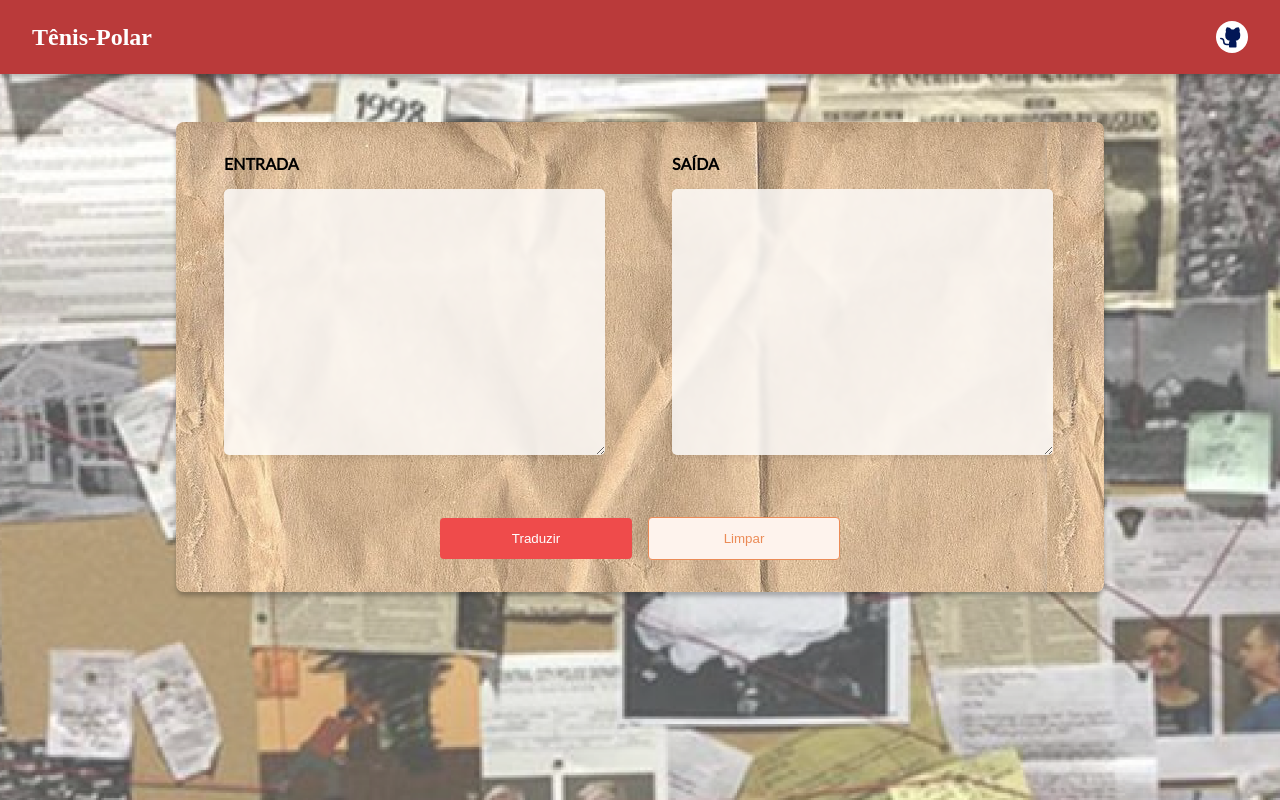
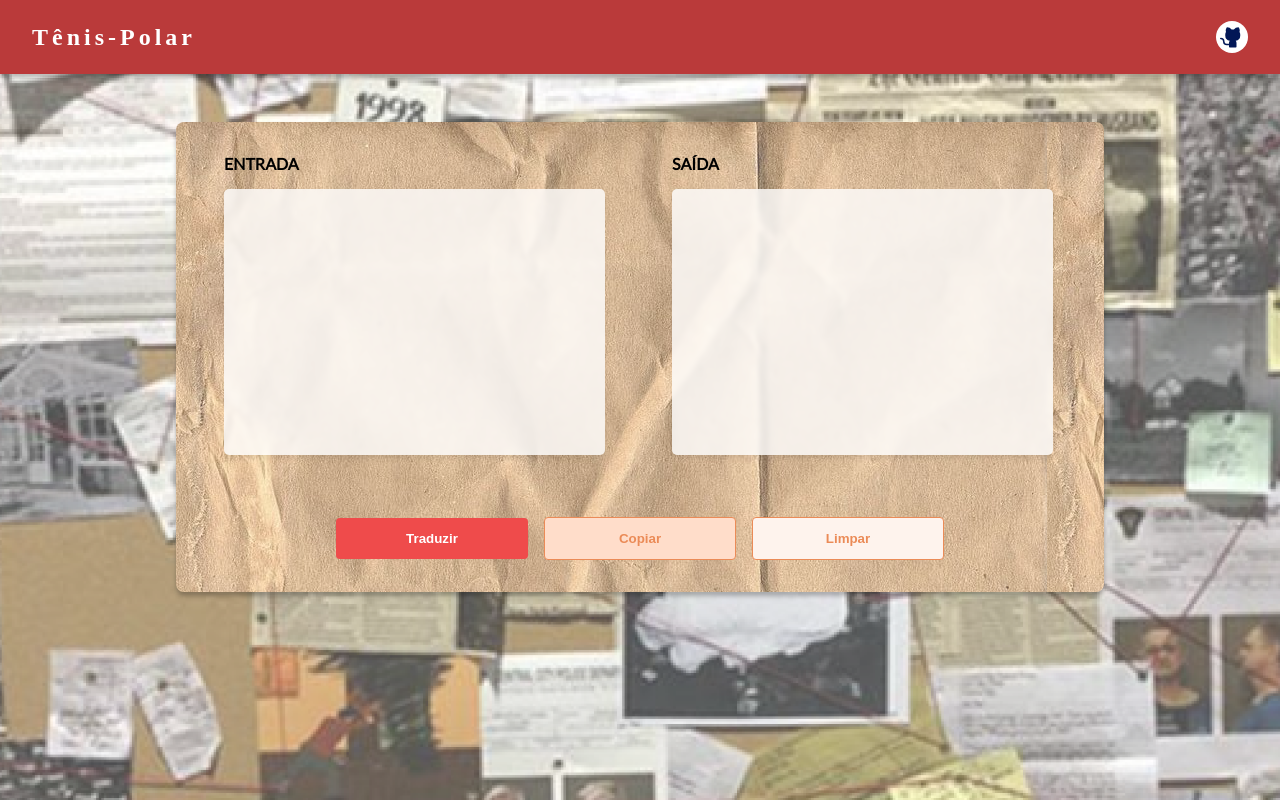
Before and after one commit to dEgito/Translator-TP, a React (Create React App) app in the folder tp-translator/: page / in a window 1280 px wide. Built offline with nearby package versions, Linux system fonts and the light colour scheme; a web font is replaced by a local one.

Commit message:
feat: adiciona função de conversão

```diff
--- a/tp-translator/src/pages/home.jsx
+++ b/tp-translator/src/pages/home.jsx
@@ -1,5 +1,5 @@
 import { GithubLogo } from "@phosphor-icons/react";
-import { useState, useEffect } from "react";
+import { useState } from "react";
 import {
   Container,
   Navbar,
@@ -12,107 +12,105 @@ import {
   Div,
 } from "./style";
 
-export default function Home() {
-  const [entrada, setInput] = useState("");
-  const [saida, setOutput] = useState("");
+function Home() {
+  const [inputText, setInputText] = useState("");
+  const [outputText, setOutputText] = useState("");
 
-  const handleTranslate = () => {
-    const input = document.getElementById("input").value; //pegar o input
-    let output = "";
+  const handleInputChange = (event) => {
+    setInputText(event.target.value);
+  };
 
-    // setInput(event.target.value)
-
-    for (let i = 0; i < input.length; i++) {
-      const char = input.charAt(i);
-      let translatedChar = char;
-
-      switch (char.toUpperCase()) {
-        // ## T para P
-        case "T":
-          translatedChar = "P";
+  const handleTranslateClick = () => {
+    let translatedText = "";
+    for (let i = 0; i < inputText.length; i++) {
+      const char = inputText.charAt(i);
+      switch (char.toLowerCase()) {
+        case "t":
+          translatedText += "p";
           break;
-        case "E":
-          translatedChar = "O";
+        case "e":
+          translatedText += "o";
           break;
-        case "N":
-          translatedChar = "L";
+        case "n":
+          translatedText += "l";
           break;
-        case "I":
-          translatedChar = "A";
+        case "i":
+          translatedText += "a";
           break;
-        case "S":
-          translatedChar = "R";
+        case "s":
+          translatedText += "r";
           break;
 
-        //## P para T
-        case "P":
-          translatedChar = "T";
+        // polar to tenis
+        case "p":
+          translatedText += "t";
           break;
-        case "O":
-          translatedChar = "E";
+        case "o":
+          translatedText += "e";
           break;
-        case "L":
-          translatedChar = "N";
+        case "l":
+          translatedText += "n";
           break;
-        case "A":
-          translatedChar = "I";
+        case "a":
+          translatedText += "i";
           break;
-        case "R":
-          translatedChar = "S";
+        case "r":
+          translatedText += "s";
           break;
 
-        // ## CASOS ESPECIAIS
-        // # AGUDO
-        case "Á":
-          translatedChar = "Í";
+        // acentuações
+        case "ã":
+          translatedText += "i";
           break;
-        case "É":
-          translatedChar = "Ó";
+        case "õ":
+          translatedText += "e";
           break;
-        case "Í":
-          translatedChar = "Á";
+        case "â":
+          translatedText += "î";
           break;
-        case "Ó":
-          translatedChar = "É";
+        case "ñ":
+          translatedText += "l";
           break;
 
-        // # CIRCUNFLEXO
-        case "Â":
-          translatedChar = "Î";
+        case "ô":
+          translatedText += "ê";
           break;
-        case "Ê":
-          translatedChar = "Ô";
+        case "ê":
+          translatedText += "ô";
           break;
-        case "Î":
-          translatedChar = "Â";
-          break;
-        case "Ô":
-          translatedChar = "Ê";
+        case "î":
+          translatedText += "â";
           break;
 
-        // # TIL
-        // - Não existe acentuação com til para as letras E e I
-        // - Por este motivo não será possível retornar o Ã e Õ
-        case "Ã":
-          translatedChar = "I";
+        case "á":
+          translatedText += "í";
           break;
-        case "Õ":
-          translatedChar = "E";
+        case "í":
+          translatedText += "á";
           break;
-        case "Ñ":
-          translatedChar = "L";
+        case "ó":
+          translatedText += "é";
           break;
+        case "é":
+          translatedText += "ó";
+          break;
+        default:
+          translatedText += char;
       }
-
-      output += translatedChar;
     }
-
-    document.getElementById("output").textContent = output; //setar na texte area
+    setOutputText(translatedText);
   };
 
-  const handleClean = () => {
-    setInput("");
-    setOutput("");
+  const handleClearClick = () => {
+    setInputText("");
+    setOutputText("");
+  };
+
+  const handleCopyClick = (event) => {
+    const target = event.target.getAttribute("data-target");
+    const textBox = document.querySelector(`#${target}`);
+    textBox.select();
+    document.execCommand("copy");
   };
 
   return (
@@ -130,34 +128,44 @@ export default function Home() {
           <Box>
             <Title>Entrada</Title>
             <Textarea
-              value={entrada}
-              onChange={(e) => setInput(e.target.value)}
+              id="input"
+              value={inputText}
+              onChange={handleInputChange}
             />
           </Box>
           <Box>
             <Title>Saída</Title>
-            <Textarea
-              value={saida}
-              onChange={(e) => setOutput(e.target.value)}
-            />
+            <Textarea id="output" value={outputText} readOnly />
           </Box>
-
         </Div>
 
         <div
-        style={{ display: "flex", justifyContent: "center", marginTop: "20px" }}
+          style={{
+            display: "flex",
+            justifyContent: "center",
+            marginTop: "20px",
+          }}
         >
           <ButtonGroup>
-          <Button type="primery" onClick={handleTranslate}>
+            <Button type="primery" onClick={handleTranslateClick}>
               Traduzir
             </Button>
-          <Button type="secundary" onClick={handleClean}>
+
+            <Button
+              type="secundary"
+              onClick={handleCopyClick}
+              data-target="output"
+            >
+              Copiar
+            </Button>
+
+            <Button type="terciary" onClick={handleClearClick}>
               Limpar
             </Button>
           </ButtonGroup>
         </div>
       </Content>
-
     </Container>
   );
 }
+export default Home;
--- a/tp-translator/src/pages/style.jsx
+++ b/tp-translator/src/pages/style.jsx
@@ -24,6 +24,7 @@ export const Navbar = styled.nav`
   font-style: normal;
   font-weight: 400;
   font-size: 1rem;
+  letter-spacing: 4px;
   line-height: 18px;
 
   display: flex;
@@ -110,9 +111,10 @@ export const Textarea = styled.textarea`
   margin-bottom: 10px;
   border-radius: 5px;
   border: none;
-  resize: vertical;
+  resize: none;
   outline: none;
 
+  text-transform: uppercase;
   font-family: "Montserrat", sans-serif;
   font-style: normal;
   font-weight: 400;
@@ -144,6 +146,7 @@ export const Button = styled.button`
   width: 12rem;
   padding: 0.8rem 1rem;
   border-radius: 4px;
+  font-weight: 700;
   cursor: pointer;
 
   color: ${(props) => {
@@ -152,6 +155,9 @@ export const Button = styled.button`
         return "#FFFFFF";
 
       case "secundary":
+        return "#EB8B57";
+
+      case "terciary":
         return "#EB8B57";
 
       default:
@@ -167,6 +173,9 @@ export const Button = styled.button`
       case "secundary":
         return "1px solid #EB8B57";
 
+      case "terciary":
+        return "1px solid #EB8B57";
+
       default:
         return "none";
     }
@@ -178,6 +187,9 @@ export const Button = styled.button`
         return "#ef4b4b";
 
       case "secundary":
+        return "#ffddca";
+
+      case "terciary":
         return "#FEF3ED";
 
       default:
@@ -192,7 +204,10 @@ export const Button = styled.button`
           return "#DE6B6B";
 
         case "secundary":
-          return "#ffddca";
+          return "#fef3ed";
+
+        case "terciary":
+          return "#fff";
 
         default:
           return "#DE6B6B";
```
Lines whose indentation alone changed are shown as unchanged.
